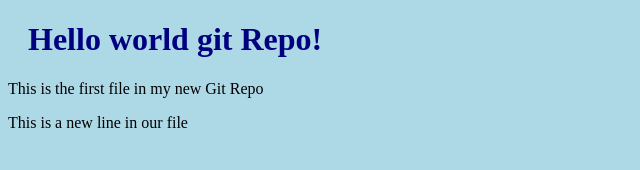
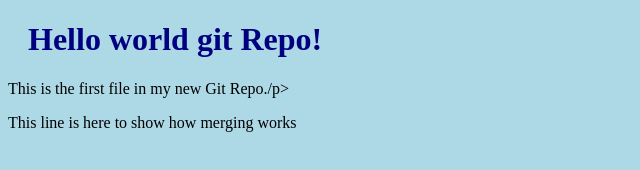
Before and after one commit to Paranorman2049/hello-world, a plain HTML site: page index.html in a window 1280 px wide. Shown: the whole page, without its empty margins (0-640 px from the left). Drawn offline with Linux system fonts and the light colour scheme.

Commit message:
updated index.html with emergency fix

```diff
--- a/index.html
+++ b/index.html
@@ -9,10 +9,8 @@
 
         <h1>Hello world git Repo!</h1>
 
-        <p>
-            This is the first file in my new Git Repo
-        </p>
-        <p>This is a new line in our file</p>
+        <p>This is the first file in my new Git Repo./p>
+        <p>This line is here to show how merging works</p>
 
     </body>
  </html>
```
